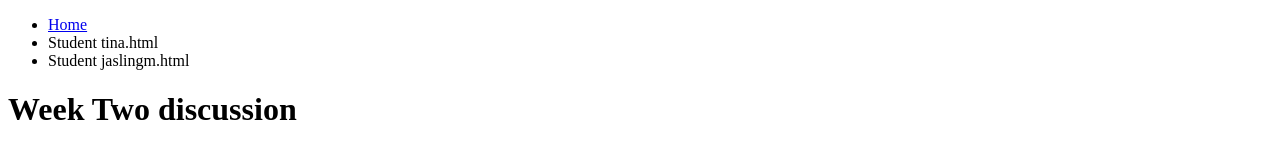
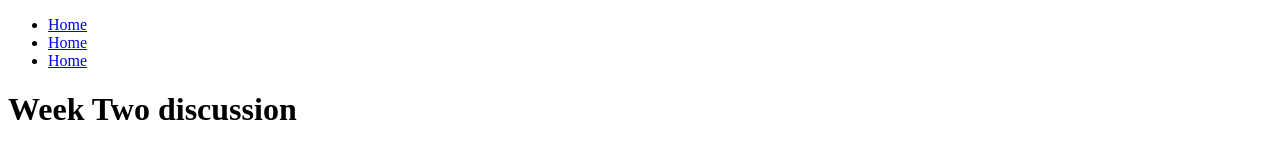
Before and after one commit to jaslingm/339week3, a plain HTML site: page tina.html in a window 1280 px wide. Shown: the top 153 px of the page. Drawn offline with Linux system fonts and the light colour scheme.

Commit message:
Update tina.html

```diff
--- a/tina.html
+++ b/tina.html
@@ -15,8 +15,8 @@
         <nav>
             <ul>
                 <li><a href = "index.html">Home</a></li>
-                <li>Student tina.html </li>
-                <li>Student jaslingm.html</li>
+                <li><a href =  "tina.html">Home</a></li>
+                <li><a href = "jaslingm.html">Home</a></li>
             </ul>
         </nav>
         <h1>Week Two discussion</h1>
```
